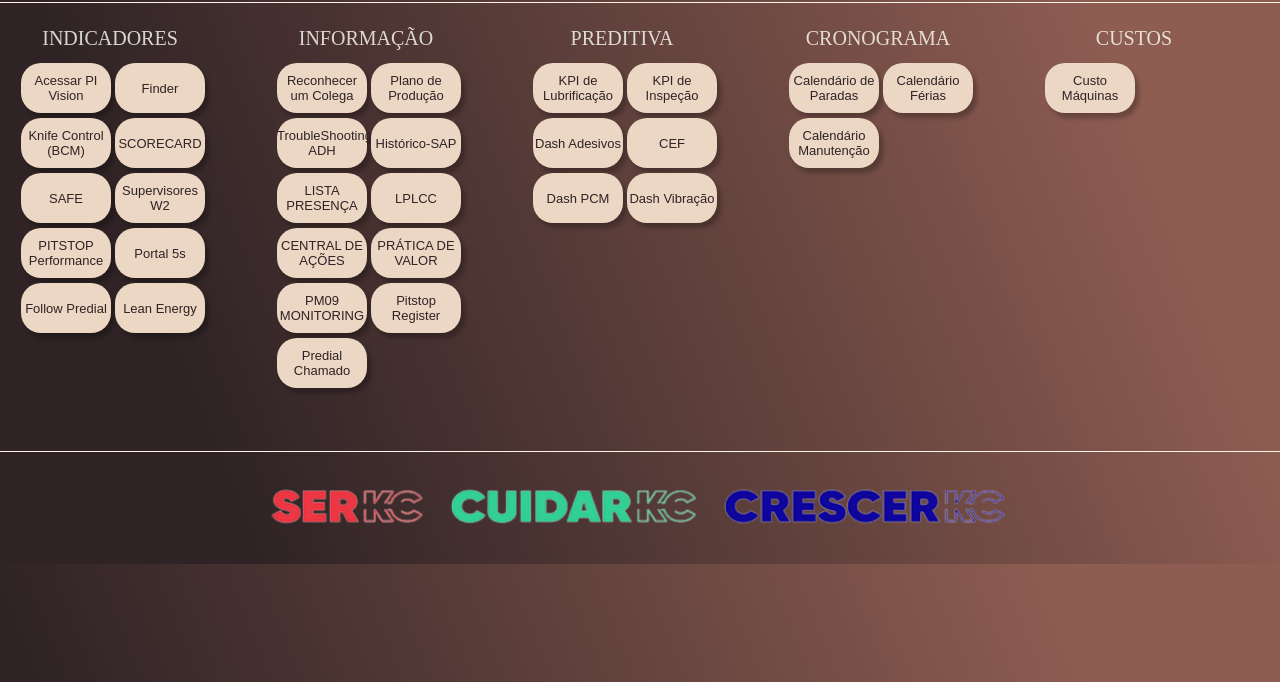
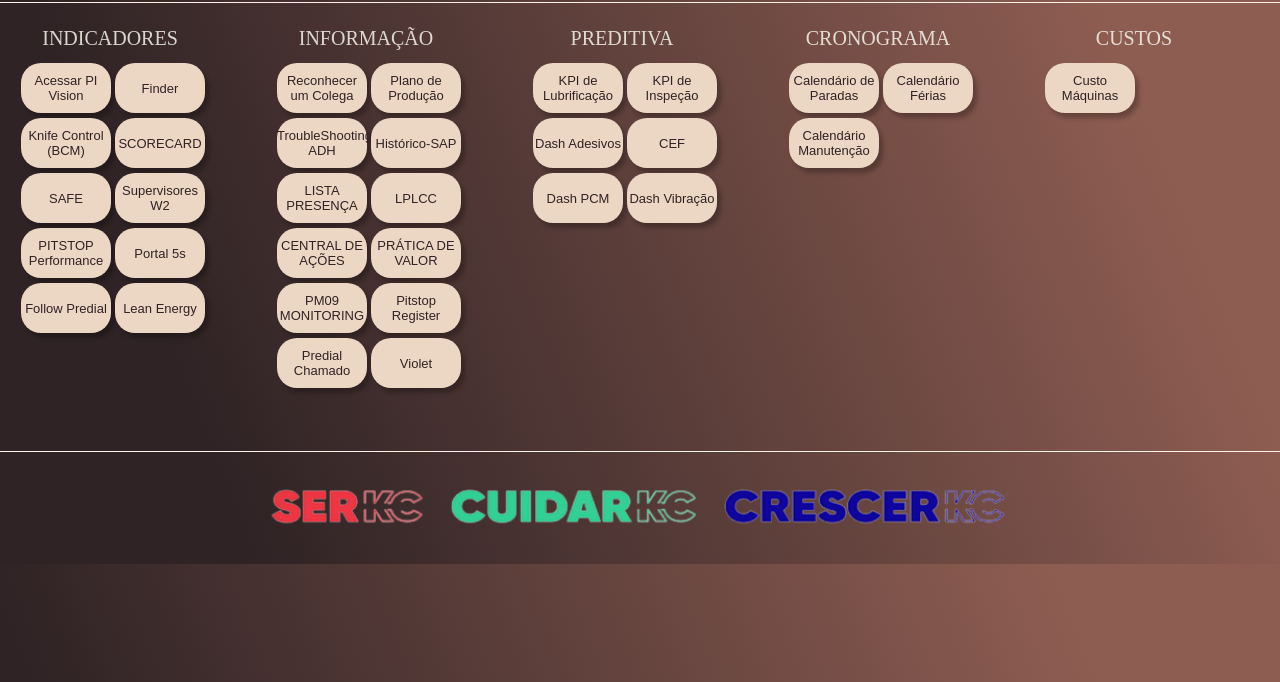
Before and after one commit to l24427/MelhoriaContinua_Manutencao, a plain HTML site: page index.html in a window 1280 px wide. Shown: the part 118-800 px from the top of the page. Drawn offline with Linux system fonts and the light colour scheme.

Commit message:
Update index.html
inserção do botão Violet

```diff
--- a/index.html
+++ b/index.html
@@ -130,7 +130,14 @@
                 <a href="https://apps.powerapps.com/play/e/default-fee2180b-69b6-4afe-9f14-ccd70bd4c737/a/15fb6751-0ede-491d-9171-3f3a9508690c?tenantId=fee2180b-69b6-4afe-9f14-ccd70bd4c737&sourcetime=1741962640054&source=portal"> <button
                         class="Conteudo-principal-escrito-botao" style="text-decoration:none" target="_blank">Predial Chamado
                         </button></a>
+
+                <a href=" https://clark-iq.kcc.com/violet"> <button
+                        class="Conteudo-principal-escrito-botao" style="text-decoration:none" target="_blank">Violet
+                        </button></a>
             </div>
+
+
+
             <div>
 
                 <div>
```
